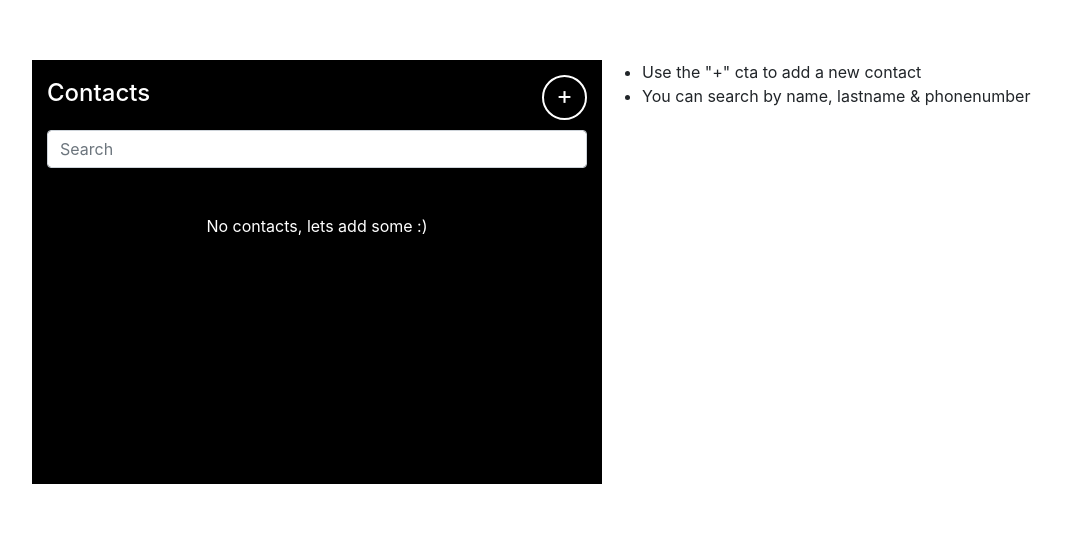
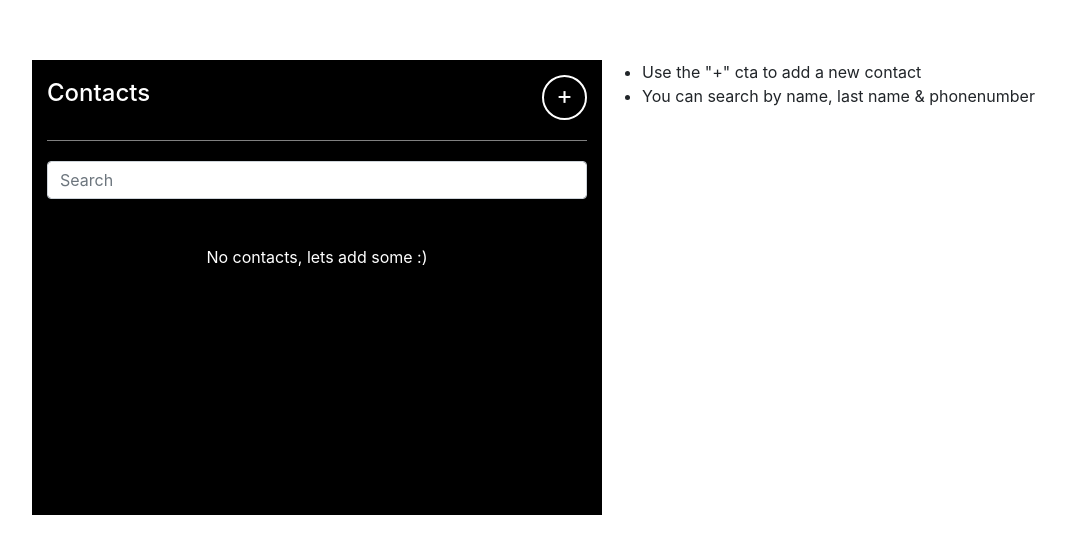
Before and after one commit to rodrigobaezz/phonebook-rb, a React app: page / in a window 1280 px wide. Shown: the whole page, without its empty margins (38-1104 px from the left). Built offline with nearby package versions, Linux system fonts and the light colour scheme.

Commit message:
Adjusted the styling and added error validation

```diff
--- a/src/Phonebook.css
+++ b/src/Phonebook.css
@@ -11,7 +11,9 @@
   display: flex;
   justify-content: space-between;
   align-items: center;
-  padding: 15px 0 10px;
+  padding: 15px 0 20px;
+  border-bottom: solid 1px grey;
+  margin-bottom: 20px;
 }
 
 .phonebook-add {
@@ -64,10 +66,20 @@ input.form-control {
   outline: none;
 }
 
+
+input.form-control.form-control--error {
+  border: solid 2px red;
+}
+
+.phonebook-form__error {
+  color: red;
+}
+
 .btn-primary {
   background-color: transparent;
   border: solid 2px white;
   border-radius: 15px;
+  box-shadow: none;
 }
 
 .phonebook-add:hover,
--- a/src/Phonebook.js
+++ b/src/Phonebook.js
@@ -1,5 +1,4 @@
 import React, { Component } from 'react';
-import get from 'lodash-es/get';
 import './Phonebook.css';
 
 class Phonebook extends Component {
@@ -12,10 +11,11 @@ class Phonebook extends Component {
       lastName: '',
       phoneNumber: '',
       searchQuery: '',
+      contactData: [],
+      phoneBook: [],
       emptyPhonebook: true,
       showForm: false,
-      contactData: [],
-      phoneBook: []
+      formError: false
     }
 
     // Hides/Shows the add contact form
@@ -27,9 +27,10 @@ class Phonebook extends Component {
 
     // Manages the contact fields values and sets states
     this.onInputChange = (e) => {
-      this.setState(
-        { [e.target.name]: e.target.value}
-      );
+      this.setState({
+        [e.target.name]: e.target.value,
+        formError: false
+      });
     }
 
     // Creates a new contact using the contact field values
@@ -41,9 +42,10 @@ class Phonebook extends Component {
         name: this.state.name,
         lastName: this.state.lastName,
         phoneNumber: this.state.phoneNumber,
-        contactSearch: this.state.name.replace(/\s/g, '_') + '_' + this.state.lastName.replace(/\s/g, '_') + '_' + this.state.phoneNumber.replace(/\s/g, '_')
+        contactSearch: this.state.name.replace(/\s/g, '_').toLowerCase() + '_' + this.state.lastName.replace(/\s/g, '_').toLowerCase() + '_' + this.state.phoneNumber.replace(/\s/g, '_').toLowerCase()
       }
 
+      if (newContact.name && newContact.phoneNumber) {
         // Adds new contact data to the contactData array
         // Adds new contact data to the phoneBook array
         this.setState((prevState) => ({
@@ -54,7 +56,13 @@ class Phonebook extends Component {
           phoneNumber: '',
           emptyPhonebook: false,
           showForm: false,
+          formError: false
         }));
+      } else {
+        this.setState(
+          { formError: true }
+        );
+      }
 
       this.setState(
         { [e.target.name]: e.target.value }
@@ -102,7 +110,6 @@ class Phonebook extends Component {
             )}
           </ul>
         }
-
       </div>
     );
 
@@ -111,7 +118,7 @@ class Phonebook extends Component {
         <div className="phonebook-form">
           <form className="form" id="addContactForm">
             <div className="form-group">
-              <input name="name" type="text" className="form-control" placeholder="Name" onChange={this.onInputChange} value={this.state.name}/>
+              <input name="name" type="text" className={ this.state.formError ? 'form-control form-control--error' : 'form-control' } placeholder="Name" onChange={this.onInputChange} value={this.state.name}/>
             </div>
 
             <div className="form-group">
@@ -119,7 +126,7 @@ class Phonebook extends Component {
             </div>
 
             <div className="form-group">
-              <input name="phoneNumber" type="text" className="form-control" placeholder="Phone Number" onChange={this.onInputChange} value={this.state.phoneNumber}/>
+              <input name="phoneNumber" type="text" className={ this.state.formError ? 'form-control form-control--error' : 'form-control' } placeholder="Phone Number" onChange={this.onInputChange} value={this.state.phoneNumber}/>
             </div>
 
             <div className="form-group form-group--phonebook-footer">
@@ -127,6 +134,8 @@ class Phonebook extends Component {
               <button type="button" className="btn btn-primary" onClick={this.toggleAddContact}>Cancel</button>
             </div>
           </form>
+
+          {this.state.formError ? <p className="phonebook-form__error">Please fill required fields</p> : ''}
         </div>
       );
     }
@@ -156,7 +165,7 @@ class Phonebook extends Component {
             <div>
               <ul>
                 <li>Use the "+" cta to add a new contact</li>
-                <li>You can search by name, lastname & phonenumber</li>
+                <li>You can search by name, last name & phonenumber</li>
               </ul>
             </div>
           </div>
```
Also changed, not shown: README.md (added). Lines whose indentation alone changed are shown as unchanged.
